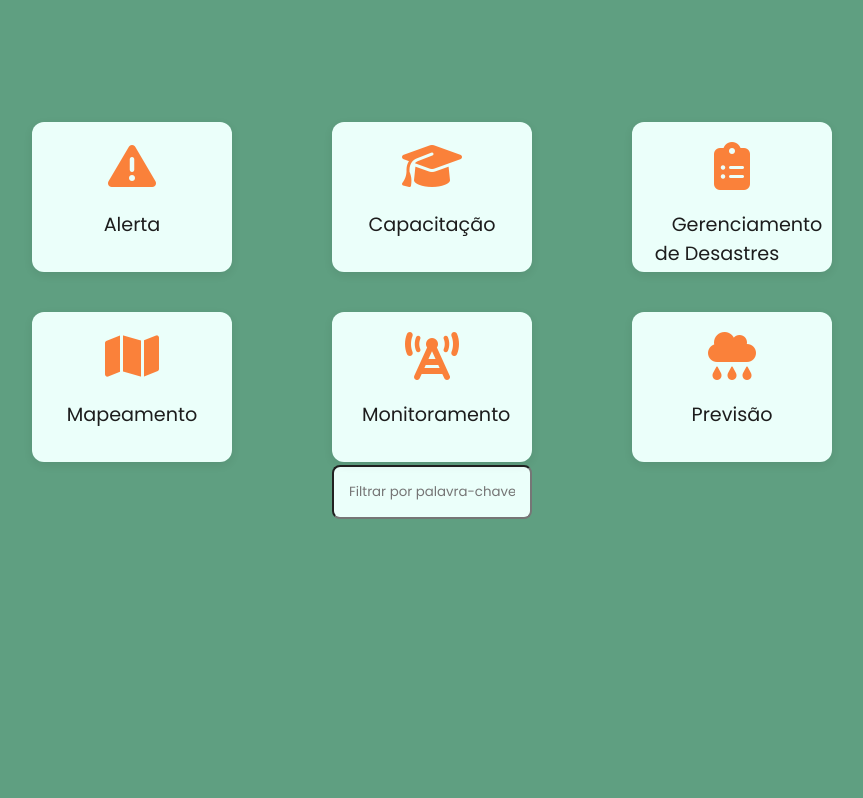
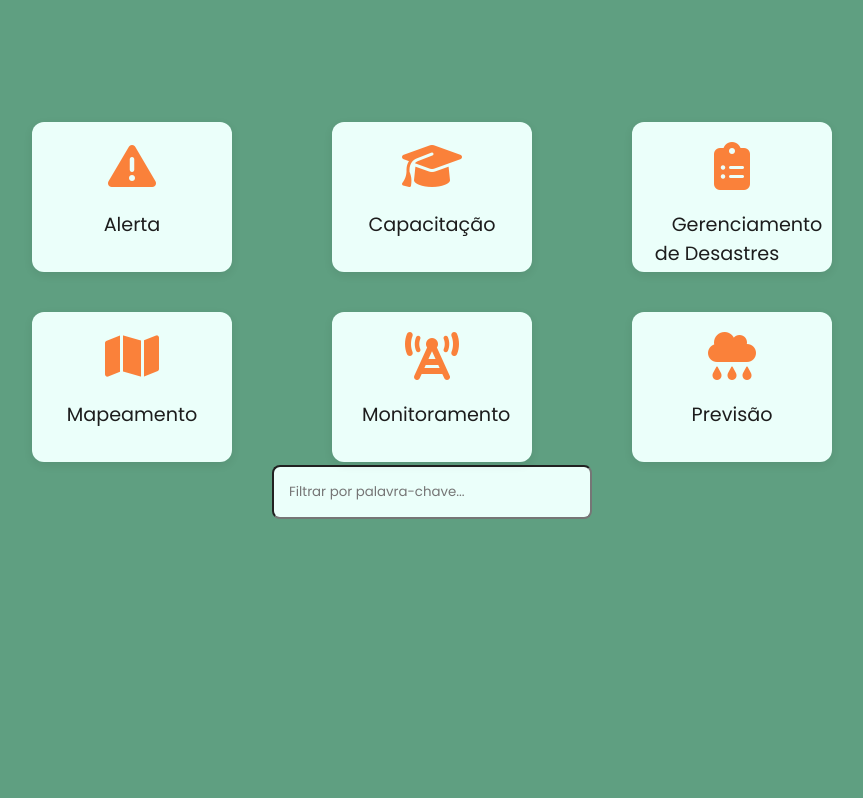
Before and after one commit to maricoxta/portalconclima, a plain HTML site: page index.html in a window 1280 px wide. Shown: the part 1228-2026 px from the top of the page, without its empty margins (208-1071 px from the left). Drawn offline with nearby package versions, Linux system fonts and the light colour scheme.

Commit message:
Update menu.css

```diff
--- a/src/styles/menu.css
+++ b/src/styles/menu.css
@@ -89,11 +89,10 @@
 }
 #palavra {
     position: grid;
-    top: 13vh;
     padding: 15px;
     border-radius: 8px;
     grid-template-rows: 1fr;
-    width: 25vh;
+    width: 40vh;
     justify-content: center;
     align-items: center;
     background-color: #ebfffa;
```
